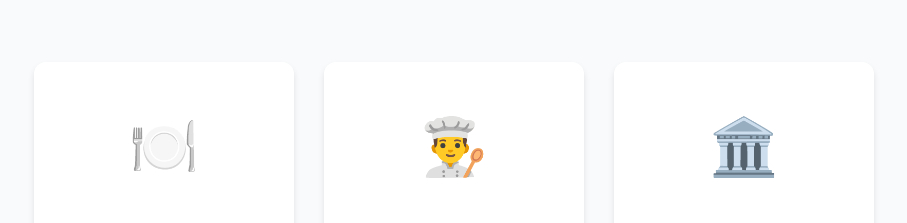
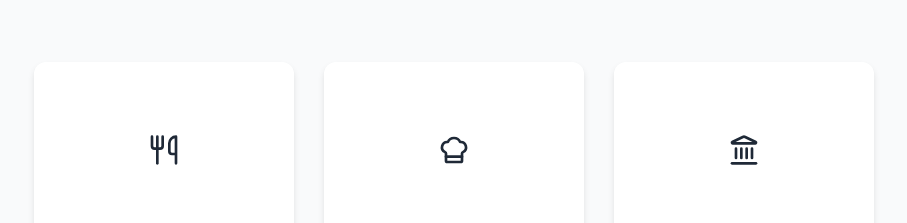
Before and after one commit to humb220106/Savory-Haven, a React (Vite) app: page / in a window 1280 px wide. Shown: the part 1040-1263 px from the top of the page, without its empty margins (186-1093 px from the left). Built offline with nearby package versions, Linux system fonts and the light colour scheme.

Commit message:
changes are made icons

```diff
--- a/src/Pages/Home/Home.jsx
+++ b/src/Pages/Home/Home.jsx
@@ -1,5 +1,6 @@
 import React, { useState, useEffect } from "react";
 import { Link } from "react-router-dom";
+import { Utensils, ChefHat, Landmark } from "lucide-react";
 import "./Home.css";
 
 const restaurantData = {
@@ -29,21 +30,21 @@ const restaurantData = {
   features: [
     {
       id: 1,
-      icon: "🍽️",
+      icon: <Utensils size={32} />,
       title: "Fresh Ingredients",
       description: "Locally sourced, premium quality ingredients prepared daily",
       link: "/menu"
     },
     {
       id: 2,
-      icon: "👨‍🍳",
+      icon: <ChefHat size={32} />,
       title: "Expert Chefs",
       description: "Award-winning chefs with years of culinary expertise",
       link: "/chefs"
     },
     {
       id: 3,
-      icon: "🏛️",
+      icon: <Landmark size={32} />,
       title: "Elegant Atmosphere",
       description: "Beautiful ambiance perfect for any dining occasion",
       link: "/gallery"
```
